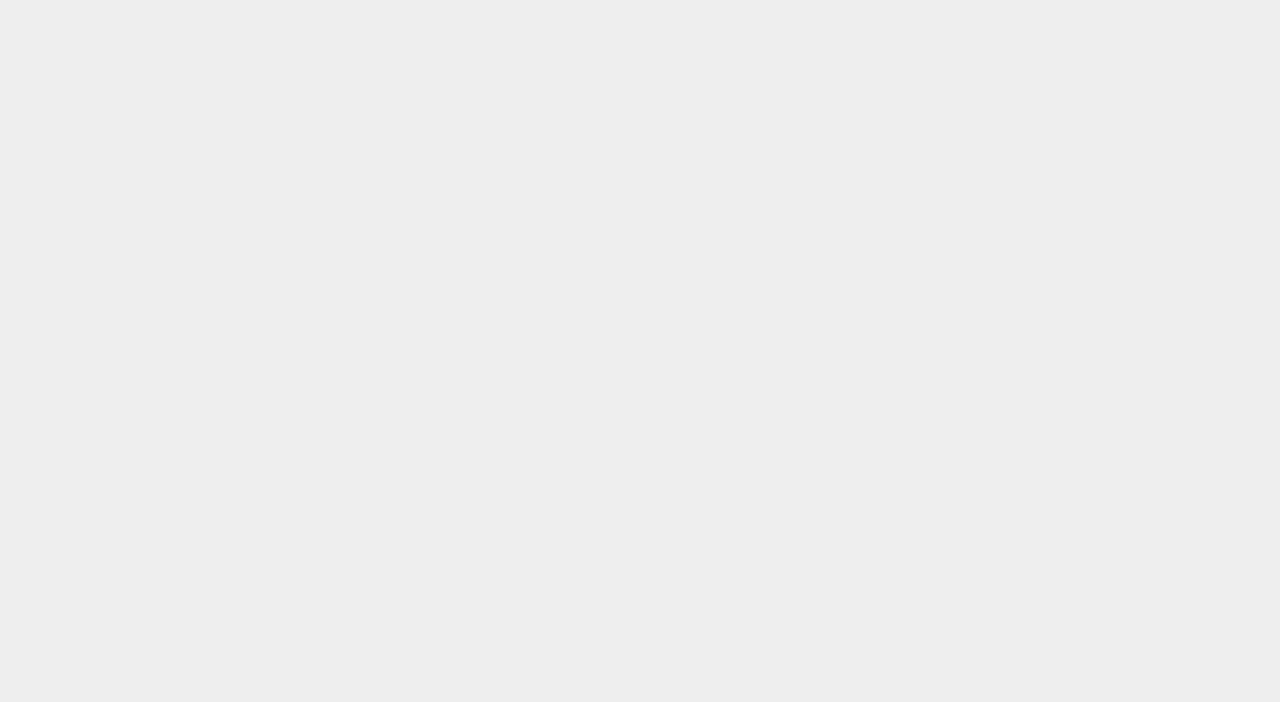
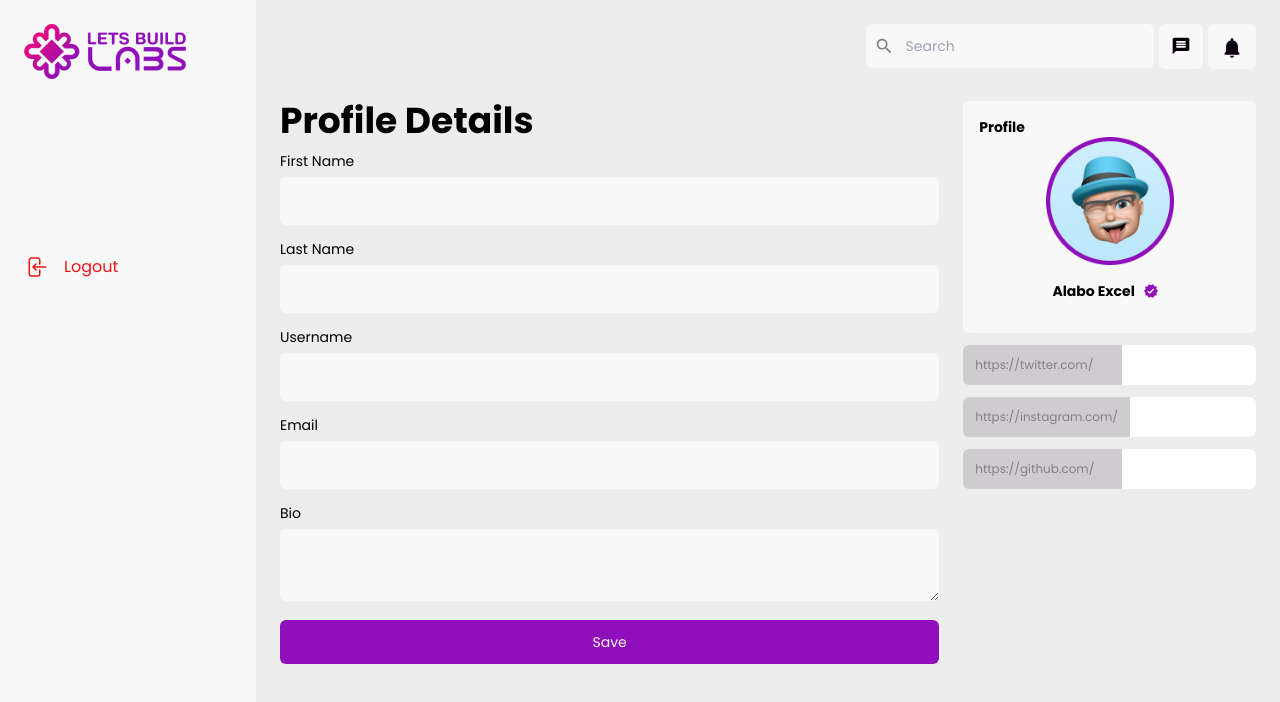
Before and after one commit to Let-s-build-DAO/lets-build-academy, a Next.js app: page /profile in a window 1280 px wide. Shown: the top 702 px of the page. Built offline with nearby package versions, Linux system fonts and the light colour scheme.

Commit message:
profile page commit

```diff
--- a/app/_components/AdminHeader.jsx
+++ b/app/_components/AdminHeader.jsx
@@ -6,14 +6,14 @@ const AdminHeader = () => {
       <div className='flex justify-end'>
         <div className='flex justify-between w-[40%]'>
           <div className='relative'>
-            <input placeholder='Search' type="text" className='p-3 bg-white rounded-md text-sm pl-10' />
-            <img className='absolute w-5 h-5 top-3 left-2' src="./images/icons/search.svg" alt="" />
+            <input placeholder='Search' type="text" className='p-3 w-72 bg-white rounded-md text-sm pl-10' />
+            <img className='absolute w-5 h-5 top-3 left-2' src="../images/icons/search.svg" alt="" />
           </div>
           <div className='bg-white h-[45px] p-3 rounded-md'>
-            <img className=' w-5 h-5' src="./images/icons/message.svg" alt="" />
+            <img className=' w-5 h-5' src="../images/icons/message.svg" alt="" />
           </div>
           <div className='bg-white h-[45px] p-3 rounded-md'>
-            <img src="./images/icons/notifications.svg" alt="" />
+            <img src="../images/icons/notifications.svg" alt="" />
           </div>
         </div>
       </div>
--- a/app/_components/AdminSideNav.jsx
+++ b/app/_components/AdminSideNav.jsx
@@ -3,7 +3,7 @@ import React from 'react';
 const AdminSideNav = () => {
   return (
     <aside className='p-6 bg-white h-screen fixed w-[20%]'>
-      <img src="./images/logo.png" alt="" />
+      <img src="../images/logo.png" alt="" />
       <div className='text-[#EB1515] flex mt-44'>
         <svg xmlns="http://www.w3.org/2000/svg" fill="none" viewBox="0 0 24 24" strokeWidth={1.5} stroke="#EB1515" className="w-6 h-6">
           <path strokeLinecap="round" strokeLinejoin="round" d="M15.75 9V5.25A2.25 2.25 0 0013.5 3h-6a2.25 2.25 0 00-2.25 2.25v13.5A2.25 2.25 0 007.5 21h6a2.25 2.25 0 002.25-2.25V15M12 9l-3 3m0 0l3 3m-3-3h12.75" />
--- /dev/null
+++ b/app/_components/cards/CoursesCard.jsx
@@ -0,0 +1,27 @@
+import { Progress } from 'antd';
+import React from 'react';
+
+const CoursesCard = () => {
+  const mint = true
+  const twoColors = { '0%': '#8F0FBA', '100%': '#8F0FBA' };
+
+  return (
+    <div className='bg-white rounded-md p-4 w-[49%] my-3'>
+      <div className='flex justify-between'>
+        <div className='flex'>
+          <img className='h-4 w-4 my-auto mx-4' src="../images/icons/local_library.svg" alt="" />
+          <div className='my-auto w-44'>
+            <h4 className='font-bold my-3 text-sm'>Learn Solidity</h4>
+            <p className='text-xs my-3'>By Great Adams</p>
+          </div>
+        </div>
+        {mint ? <Progress type="circle" percent={90} strokeColor={twoColors} size={60} /> : <button className='p-2 h-10 my-auto bg-white border border-purple rounded-md text-purple text-sm px-6'>Purchase</button>
+        }
+      </div>
+      {mint ? <button className='p-2 h-10 float-right my-auto bg-white border border-purple rounded-md text-purple text-sm px-6'>Continue</button> : null
+      }
+    </div>
+  );
+};
+
+export default CoursesCard;
--- a/app/globals.css
+++ b/app/globals.css
@@ -1,3 +1,5 @@
+@import url('https://fonts.googleapis.com/css2?family=Poppins:wght@400;700&display=swap');
+
 @tailwind base;
 @tailwind components;
 @tailwind utilities;
@@ -5,4 +7,5 @@
 
 body {
   background-color: #EDEDED;
+  font-family: 'Poppins' !important;
 }
--- a/app/profile/page.jsx
+++ b/app/profile/page.jsx
@@ -1,10 +1,54 @@
 import React from 'react';
+import AdminLayout from '../_layouts/AdminLayout';
+import ProfileCard from '../_components/cards/ProfileCard';
 
 const Profile = () => {
   return (
-    <div>
-
-    </div>
+    <AdminLayout>
+      <section className='flex mt-8'>
+        <div className='w-[70%]'>
+          <h1 className='text-4xl font-bold'>Profile Details</h1>
+          <div className='my-2'>
+            <label className='text-sm'>First Name</label>
+            <input type="text" className='p-3 my-1 bg-white w-full rounded-md' />
+          </div>
+          <div className='my-2'>
+            <label className='text-sm'>Last Name</label>
+            <input type="text" className='p-3 my-1 bg-white w-full rounded-md' />
+          </div>
+          <div className='my-2'>
+            <label className='text-sm'>Username</label>
+            <input type="text" className='p-3 my-1 bg-white w-full rounded-md' />
+          </div>
+          <div className='my-2'>
+            <label className='text-sm'>Email</label>
+            <input type="email" className='p-3 my-1 bg-white w-full rounded-md' />
+          </div>
+          <div className='my-2'>
+            <label className='text-sm'>Bio</label>
+            <textarea className='p-3 my-1 bg-white w-full rounded-md'></textarea>
+          </div>
+          <div className='my-2'>
+            <button className='w-full bg-purple rounded-md text-sm p-3 text-white'>Save</button>
+          </div>
+        </div>
+        <div className='w-[30%] ml-6'>
+          <ProfileCard />
+          <div className='bg-[#CECCCF] text-[#848086] flex my-3 rounded-md'>
+            <p className='p-3 text-xs w-80 '>https://twitter.com/</p>
+            <input className='w-full rounded-r-md' type="text" />
+          </div>
+          <div className='bg-[#CECCCF] text-[#848086] flex my-3 rounded-md'>
+            <p className='p-3 text-xs w-80'>https://instagram.com/</p>
+            <input className='w-full rounded-r-md' type="text" />
+          </div>
+          <div className='bg-[#CECCCF] text-[#848086] flex my-3 rounded-md'>
+            <p className='p-3 text-xs w-80 '>https://github.com/</p>
+            <input className='w-full rounded-r-md' type="text" />
+          </div>
+        </div>
+      </section>
+    </AdminLayout>
   );
 };
 
--- /dev/null
+++ b/app/user/courses/page.jsx
@@ -0,0 +1,29 @@
+import CoursesCard from '@/app/_components/cards/CoursesCard';
+import AdminLayout from '@/app/_layouts/AdminLayout';
+import React from 'react';
+
+const Courses = () => {
+  return (
+    <AdminLayout >
+      <section className='my-6 flex justify-between'>
+        <div className='w-96'>
+          <h1 className='text-4xl font-bold'>Hey Alabo 👋 </h1>
+          <p className='text-sm'>To gain access to all courses purchase our NFT’s and enjoy premium learning experience</p>
+        </div>
+        <button className='bg-purple p-3 rounded-md text-white flex my-auto'>
+          <p className='text-sm'>Mint our NFT</p>
+          <img className='h-3 w-3 my-auto ml-3' src="../images/icons/arrow-white.svg" alt="" />
+        </button>
+      </section>
+      <section>
+        <div className='flex flex-wrap justify-between'>
+          <CoursesCard />
+          <CoursesCard />
+          <CoursesCard />
+        </div>
+      </section>
+    </AdminLayout>
+  );
+};
+
+export default Courses;
--- a/app/user/page.jsx
+++ b/app/user/page.jsx
@@ -45,23 +45,23 @@ const Dashboard = () => {
               <thead className='text-sm text-[#5C555E]'>
                 <td className='w-40'>Rank</td>
                 <td>Name</td>
-                <td>Percentage</td>
+                <td className='text-center'>Percentage</td>
               </thead>
               <tbody>
                 <tr className='text-sm'>
-                  <td className='py-2'>1</td>
+                  <td className='py-4'>1</td>
                   <td className='font-bold'>Sunday Kingsley Uchenna</td>
-                  <td className='text-purple'>95%</td>
+                  <td className='text-purple text-center'>95%</td>
                 </tr>
                 <tr className='text-sm'>
                   <td className='py-2'>1</td>
                   <td className='font-bold'>Sunday Kingsley Uchenna</td>
-                  <td className='text-purple'>95%</td>
+                  <td className='text-purple text-center'>95%</td>
                 </tr>
                 <tr className='text-sm'>
                   <td className='py-2'>1</td>
                   <td className='font-bold'>Sunday Kingsley Uchenna</td>
-                  <td className='text-purple'>95%</td>
+                  <td className='text-purple text-center'>95%</td>
                 </tr>
               </tbody>
             </table>
```
Also changed, not shown: public/images/icons/arrow-white.svg (added), 1 other file (tests, documents, lock files or other folders).
